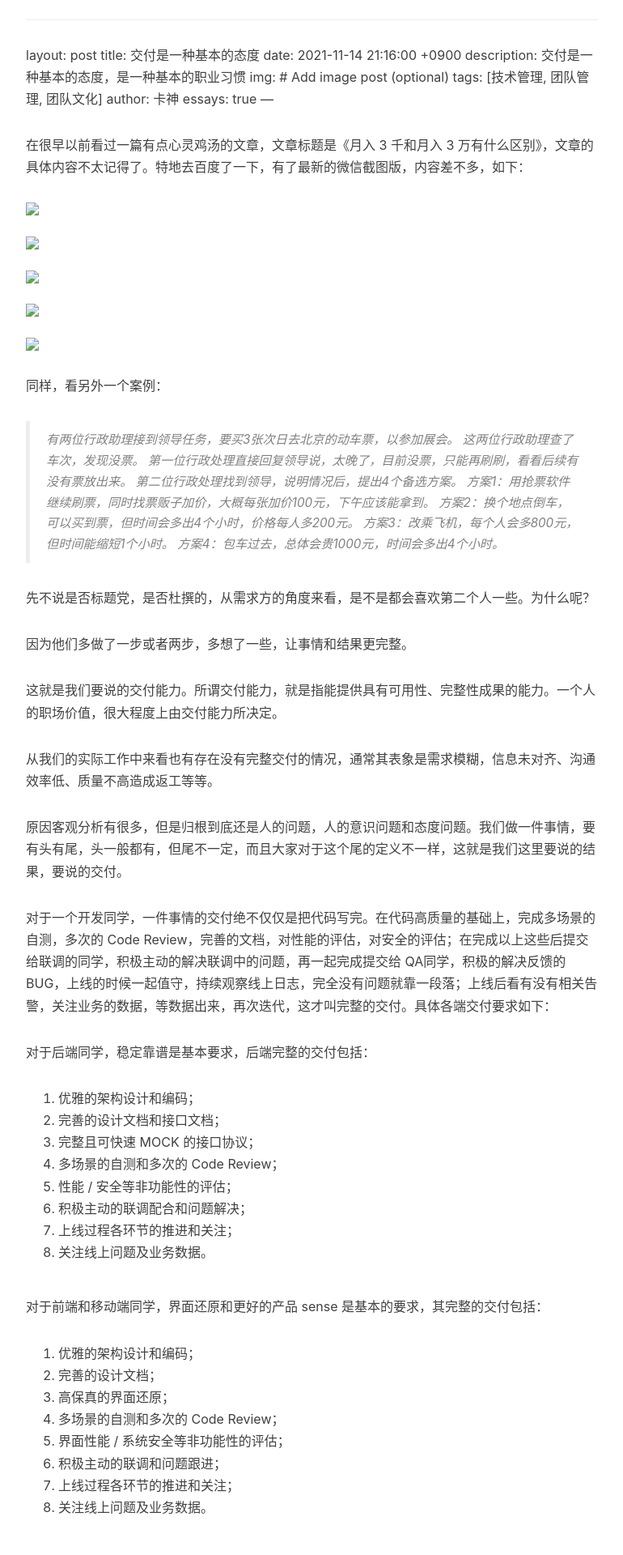
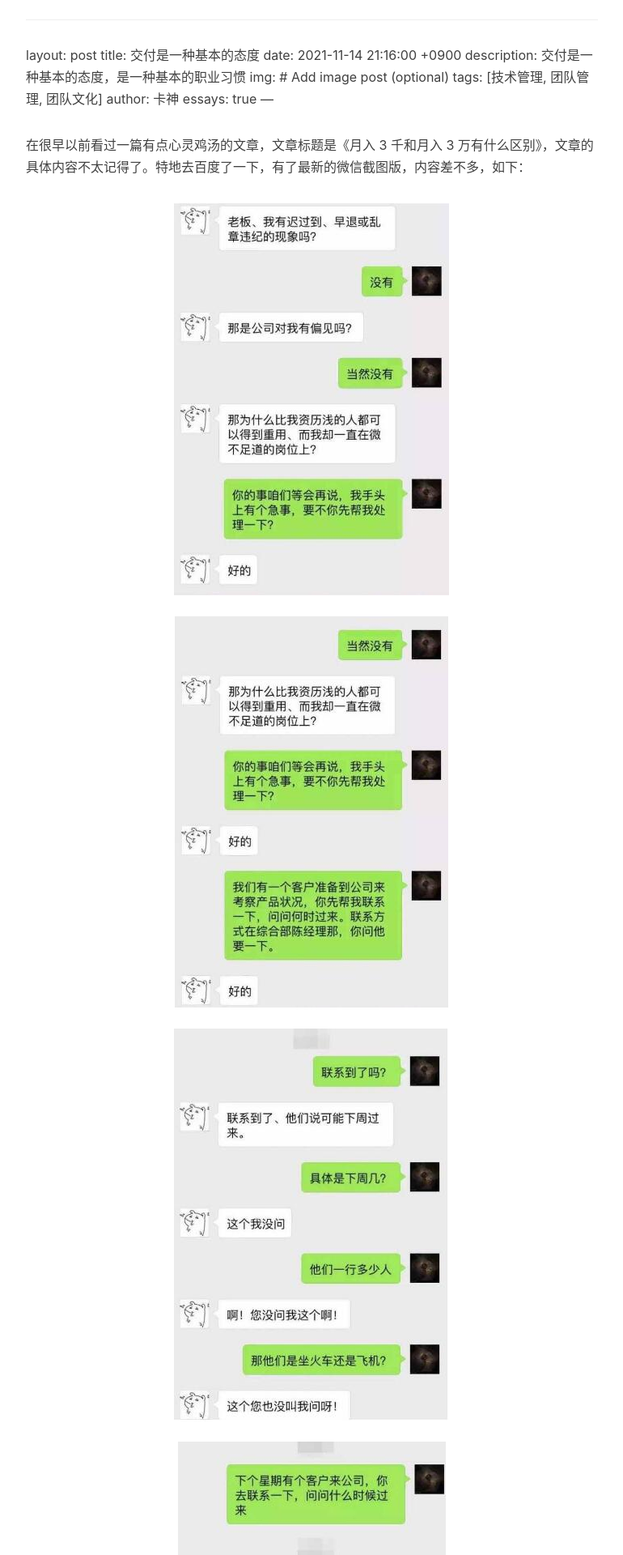
Before and after one commit to phppan/phppan.github.io, a Jekyll site: the page built from _posts/2021-11-15-交付是一种基本的态度.md, in a window 1280 px wide. Shown: the part 439-2359 px from the top of the page at 81% size, without its empty margins (233-1003 px from the left). Built offline with Jekyll 4.4.1, drawn with Linux system fonts in a browser that asks for light colours; nearby versions of some CDN libraries; our own code applies the rules of GitHub Pages for plain Markdown files; comment, search, counter and statistics services are not loaded.

Commit message:
fix: img path

```diff
--- a/_posts/2021-11-15-交付是一种基本的态度.md
+++ b/_posts/2021-11-15-交付是一种基本的态度.md
@@ -16,17 +16,17 @@ essays: true
 
 <center>
 <figure>
-<img src="img/post/2021/deliver_1.jpeg" />
-<img src="img/post/2021/deliver_2.jpeg" />
-<img src="img/post/2021/deliver_3.jpeg" />
+<img src="/img/post/2021/deliver_1.jpeg" />
+<img src="/img/post/2021/deliver_2.jpeg" />
+<img src="/img/post/2021/deliver_3.jpeg" />
 </figure>
 </center>
 
 
 <center>
 <figure>
-<img src="img/post/2021/deliver_4.jpeg" />
-<img src="img/post/2021/deliver_5.jpeg" />
+<img src="/img/post/2021/deliver_4.jpeg" />
+<img src="/img/post/2021/deliver_5.jpeg" />
 </figure>
 </center>
 
```
